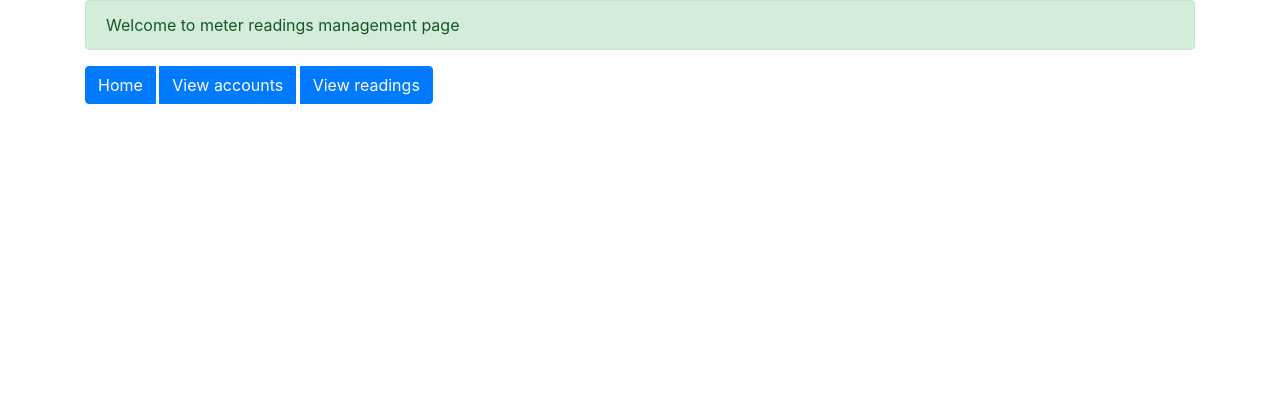
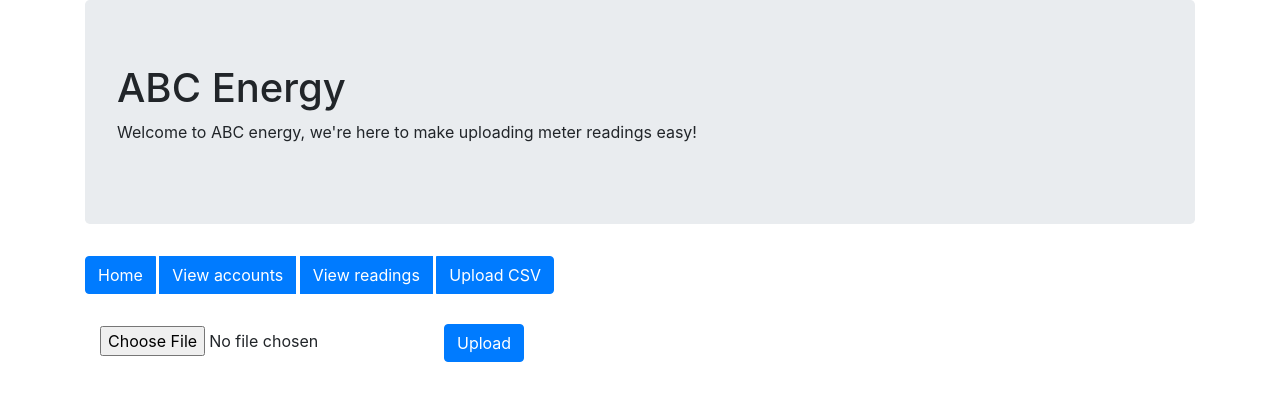
Before and after one commit to jantucholka/meter-readings-ui, a React (Create React App) app in the folder meter-readings/: page /upload in a window 1280 px wide. Shown: the top 400 px of the page. Built offline with nearby package versions, Linux system fonts and the light colour scheme.

Commit message:
feat: added upload csv functionality

```diff
--- a/meter-readings/package.json
+++ b/meter-readings/package.json
@@ -13,6 +13,7 @@
     "react-dom": "^17.0.2",
     "react-router-dom": "^5.2.0",
     "react-scripts": "4.0.3",
+    "react-toastify": "^7.0.4",
     "web-vitals": "^1.1.2"
   },
   "scripts": {
--- a/meter-readings/src/Account.tsx
+++ b/meter-readings/src/Account.tsx
@@ -3,7 +3,7 @@ import { GetAccount, GetMeterReadings } from './api/MeterReadingApi'
 import React, { useState, useEffect } from 'react';
 import { Account as AccountModel, MeterReading } from './api/Types'
 import { AxiosResponse } from 'axios';
-import { Container, Row, Col} from 'react-bootstrap'
+import { Container, Row, Col, Image, Card} from 'react-bootstrap'
 import { useParams } from 'react-router-dom';
 import { MeterReadings } from './MeterReadings';
 
@@ -45,7 +45,17 @@ export const Account : React.FC<any> = () => {
   return( account !== undefined ?
     <Container>
       <Row>
-        <Col>`Account details for: ${account?.AccountId} - ${account?.FirstName} ${account?.LastName}`</Col>
+        <Col>
+          <Card style={{ width: '18rem' }}>
+            <Card.Img variant="top" src="https://via.placeholder.com/150" />
+            <Card.Body>
+              <Card.Title>{account.FirstName} {account.LastName}</Card.Title>
+              <Card.Text>
+                Account Id: {account.AccountId}
+              </Card.Text>
+            </Card.Body>
+          </Card>
+        </Col>
         <Col><MeterReadings accountId={parseInt(accountId as string)}/></Col>
       </Row>
     </Container> : null
--- a/meter-readings/src/App.css
+++ b/meter-readings/src/App.css
@@ -36,3 +36,7 @@
     transform: rotate(360deg);
   }
 }
+
+#navbar {
+  padding-bottom: 30px;
+}
--- /dev/null
+++ b/meter-readings/src/CsvUploader.tsx
@@ -0,0 +1,59 @@
+import './App.css';
+import { Button,Container, Row, Col, Form } from 'react-bootstrap'
+import { useState } from 'react'
+import { toast } from 'react-toastify'
+import { useHistory } from "react-router-dom";
+import { UploadMeterReadings } from './api/MeterReadingApi';
+
+export const CsvUploader : React.FC = () => {
+
+  const history = useHistory();
+  const [fileToUpload, setFileToUpload] = useState<Blob | null | undefined>(undefined);
+
+  const handleFileSelection = (event:any) =>{
+    setFileToUpload(event.target.files[0]);
+  }
+
+  const uploadFile = () => {
+    let data = new FormData();
+
+    data.append("meterReadings", fileToUpload as Blob);
+
+    UploadMeterReadings(data)
+    .then(()=>{
+      toast.success('Upload successful', {
+        position: "top-right",
+        autoClose: 2000,
+        hideProgressBar: false,
+        closeOnClick: true,
+        pauseOnHover: true,
+        draggable: true,
+        progress: undefined,
+        });
+      setTimeout(() => {
+        navigate("/readings");
+      }, 2000);
+    });
+  }
+
+  function navigate(path:string) {
+    history.push(path);
+    history.go(0);
+  }
+
+  return(
+    <Container>
+      <Row>
+        <Col>
+          <Form>
+            <input
+            type="file"
+            name="meterReadingsCsv"
+            onChange={handleFileSelection}/>
+            <Button onClick={() => uploadFile()}>Upload</Button>
+          </Form>
+          </Col>
+      </Row>
+    </Container>
+  )
+};
--- a/meter-readings/src/Home.tsx
+++ b/meter-readings/src/Home.tsx
@@ -1,5 +1,6 @@
 import './App.css';
-import {Button,Alert,Container, Row, Col, ButtonGroup} from 'react-bootstrap'
+import 'react-toastify/dist/ReactToastify.css';
+import {Button,Alert,Container, Row, Col, ButtonGroup, Jumbotron} from 'react-bootstrap'
 import {Accounts} from './Accounts'
 import { MeterReadings } from './MeterReadings';
 import { Account} from './Account';
@@ -9,6 +10,8 @@ import {
   Route,
   useHistory
 } from "react-router-dom";
+import { CsvUploader } from './CsvUploader';
+import {ToastContainer, toast} from 'react-toastify'
 
 export const Home : React.FC = () => {
 
@@ -22,15 +25,34 @@ export const Home : React.FC = () => {
   return(
   <Router>
     <Container>
+    <ToastContainer
+      position="top-right"
+      autoClose={2000}
+      hideProgressBar={false}
+      newestOnTop={false}
+      closeOnClick
+      rtl={false}
+      pauseOnFocusLoss
+      draggable
+      pauseOnHover
+    />
       <Row>
-        <Col><Alert variant="success">Welcome to meter readings management page</Alert></Col>
+        <Col>
+        <Jumbotron>
+          <h1>ABC Energy</h1>
+          <p>
+            Welcome to ABC energy, we're here to make uploading meter readings easy!
+          </p>
+        </Jumbotron>
+        </Col>
       </Row>
-      <Row>
+      <Row id="navbar">
         <Col>
           <ButtonGroup>
             <Button variant="primary" onClick={() => navigate("/")}>Home</Button>&nbsp;
             <Button variant="primary" onClick={() => navigate("/accounts")}>View accounts</Button>&nbsp;
             <Button variant="primary" onClick={() => navigate("/readings")}>View readings</Button>&nbsp;
+            <Button variant="primary" onClick={() => navigate("/upload")}>Upload CSV</Button>&nbsp;
           </ButtonGroup>
         </Col>
       </Row>
@@ -46,6 +68,9 @@ export const Home : React.FC = () => {
             <Route path ="/account/:accountId">
               <Account/>
             </Route>
+            <Route path ="/upload">
+              <CsvUploader/>
+            </Route>
           </Switch>
         </Col>
         </Row>
--- a/meter-readings/src/api/MeterReadingApi.tsx
+++ b/meter-readings/src/api/MeterReadingApi.tsx
@@ -1,4 +1,4 @@
-import Axios from 'axios'
+import Axios, { AxiosResponse } from 'axios'
 import {Account, MeterReading} from './Types'
 
 const apiHost = "http://localhost:57674/api";
@@ -32,3 +32,16 @@ export function DeleteMeterReading (id: string){
         `${apiHost}/Reading/${id}`
     );
 }
+
+export function UploadMeterReadings(data: FormData): Promise<AxiosResponse>{
+    const config = {
+        headers: {
+            "Content-Type": "multipart/form-data"
+        }
+    }
+    return Axios.post(
+        `${apiHost}/meter-reading-uploads`,
+        data,
+        config
+    )
+}
```
Also changed, not shown: 1 other file (tests, documents, lock files or other folders).
